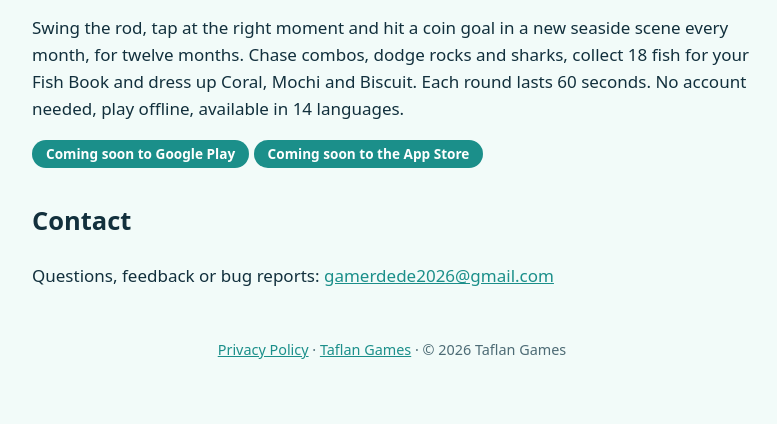
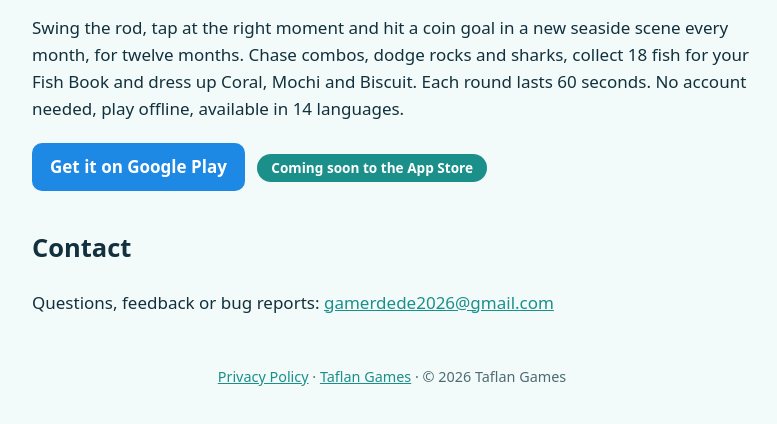
Before and after one commit to taflangames/taflan-games, a plain HTML site: page fish-months/index.html in a window 1280 px wide. Shown: the part 306-730 px from the top of the page, without its empty margins (248-1025 px from the left). Drawn offline with Linux system fonts and the light colour scheme.

Commit message:
Update index.html

```diff
--- a/fish-months/index.html
+++ b/fish-months/index.html
@@ -3,7 +3,7 @@
 <div class="w"><header><img src="../fishmonths.png" alt="Fish Months icon"><h1>Fish Months</h1><p class="t">A cozy fishing game for Android and iPhone</p></header>
 <main>
 <p>Swing the rod, tap at the right moment and hit a coin goal in a new seaside scene every month, for twelve months. Chase combos, dodge rocks and sharks, collect 18 fish for your Fish Book and dress up Coral, Mochi and Biscuit. Each round lasts 60 seconds. No account needed, play offline, available in 14 languages.</p>
-<p><span class="soon">Coming soon to Google Play</span> <span class="soon">Coming soon to the App Store</span></p>
+<p><a href="https://play.google.com/store/apps/details?id=com.taflangames.fishmonths" style="display:inline-block;background:#1e88e5;color:#fff;font-weight:700;text-decoration:none;padding:10px 18px;border-radius:10px;margin:4px 8px 4px 0">Get it on Google Play</a> <span class="soon">Coming soon to the App Store</span></p>
 <h2 class="s">Contact</h2><p>Questions, feedback or bug reports: <a href="mailto:gamerdede2026@gmail.com">gamerdede2026@gmail.com</a></p>
 </main>
 <footer><a href="privacy.html">Privacy Policy</a> · <a href="../">Taflan Games</a> · © 2026 Taflan Games</footer></div></body></html>
```
